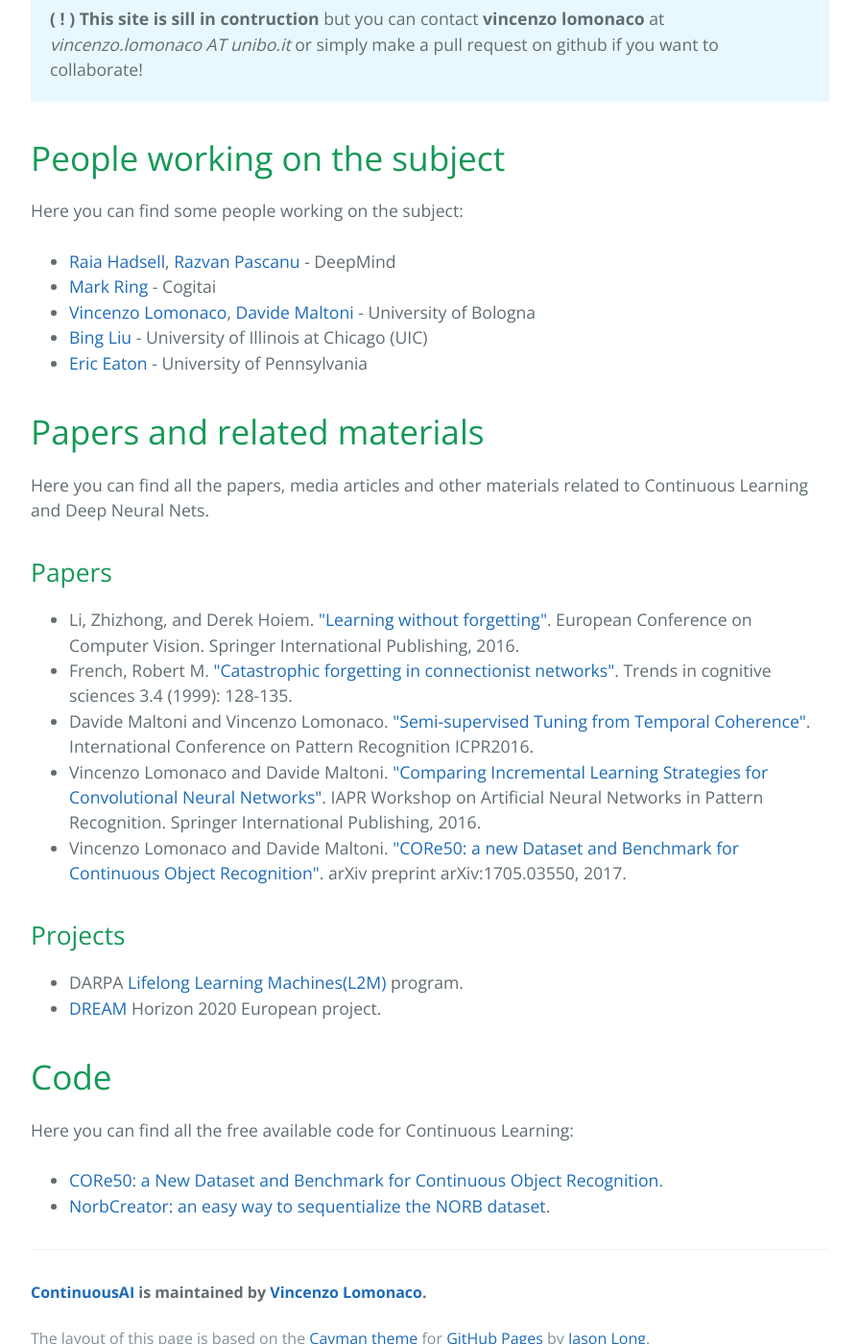
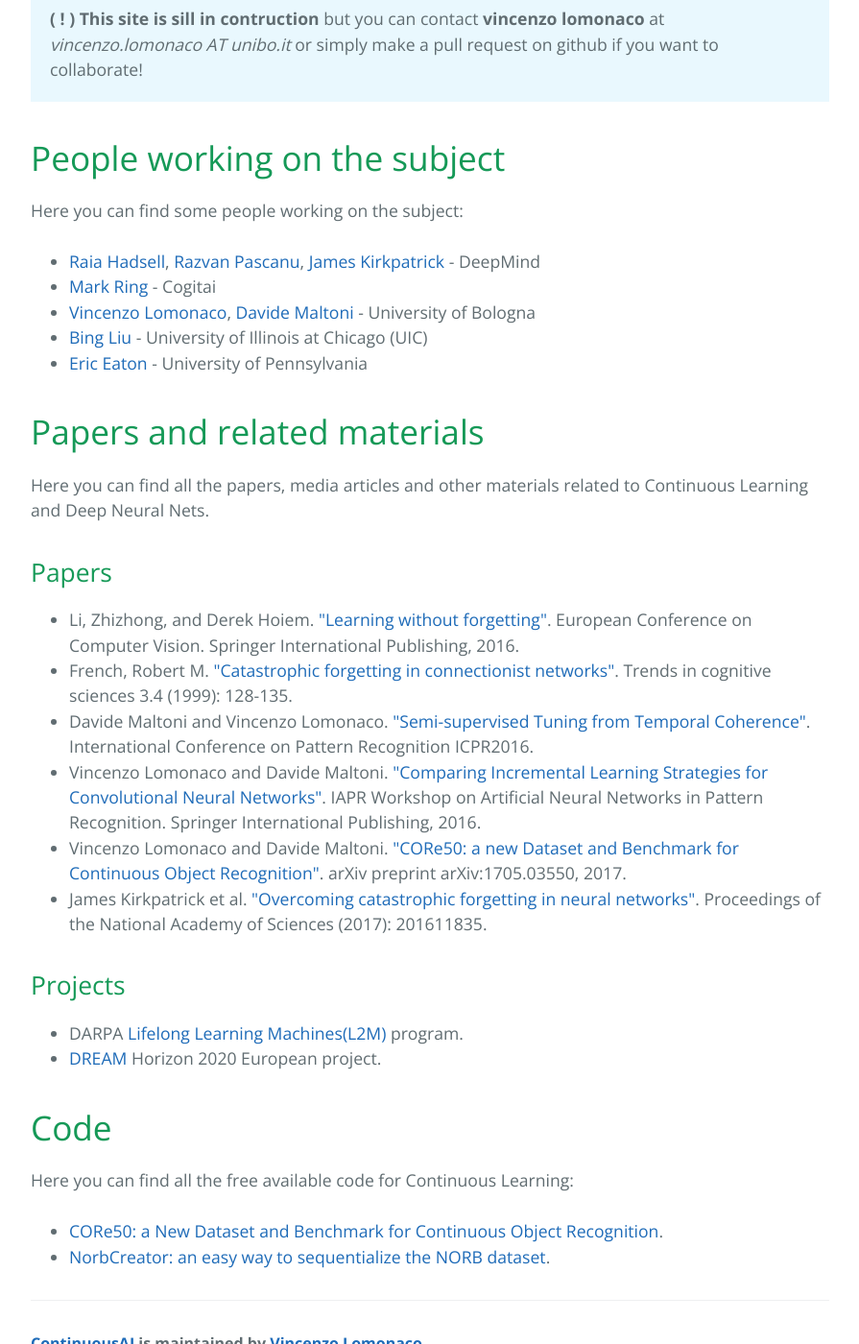
Before and after one commit to giparisi/website, a Jekyll site: the page built from index.html, in a window 1280 px wide and 1400 px high, scrolled down 673 px. Shown: the whole window at 96% size, without its empty margins (192-1087 px from the left). Built offline with Jekyll 4.4.1, drawn with Linux system fonts in a browser that asks for light colours; the list of posts is cut into pages by our own code.

Commit message:
EWc paper added

```diff
--- a/index.html
+++ b/index.html
@@ -17,7 +17,7 @@
   <h1>People working on the subject</h1>
 	Here you can find some people working on the subject:<br><br>
   <ul class="posts">
-			<li><span><a href="https://scholar.google.com/citations?hl=en&user=Q0YEc-QAAAAJ&view_op=list_works&sortby=pubdate"> Raia Hadsell</a>, <a href="https://scholar.google.it/citations?user=eSPY8LwAAAAJ&hl=it&oi=ao"> Razvan Pascanu </a> - DeepMind</li>
+			<li><span><a href="https://scholar.google.com/citations?hl=en&user=Q0YEc-QAAAAJ&view_op=list_works&sortby=pubdate"> Raia Hadsell</a>, <a href="https://scholar.google.it/citations?user=eSPY8LwAAAAJ&hl=it&oi=ao"> Razvan Pascanu</a>, <a href="https://scholar.google.it/citations?hl=it&user=pH3eZOQAAAAJ&view_op=list_works&sortby=pubdate">James Kirkpatrick</a> - DeepMind</li>
 			<li><span><a href="https://scholar.google.it/citations?user=9MlmvQUAAAAJ&hl=it&oi=ao"> Mark Ring </a> - Cogitai</li>
 			<li><span><a href="http://vincenzolomonaco.com"> Vincenzo Lomonaco</a>, <a href="http://bias.csr.unibo.it/maltoni/main.htm#">Davide Maltoni</a> - University of Bologna</li>
 			<li><span><a href="https://www.cs.uic.edu/~liub/"> Bing Liu </a> - University of Illinois at Chicago (UIC)</li>
@@ -36,6 +36,7 @@
     <li><span>Davide Maltoni and Vincenzo Lomonaco. <a href="http://arxiv.org/abs/1511.03163">"Semi-supervised Tuning from Temporal Coherence"</a>. International Conference on Pattern Recognition ICPR2016.</li>
 		<li><span>Vincenzo Lomonaco and Davide Maltoni. <a href="http://link.springer.com/chapter/10.1007/978-3-319-46182-3_15">"Comparing Incremental Learning Strategies for Convolutional Neural Networks"</a>. IAPR Workshop on Artificial Neural Networks in Pattern Recognition. Springer International Publishing, 2016. </li>
 		<li><span>Vincenzo Lomonaco and Davide Maltoni. <a href="http://link.springer.com/chapter/10.1007/978-3-319-46182-3_15">"CORe50: a new Dataset and Benchmark for Continuous Object Recognition"</a>. arXiv preprint arXiv:1705.03550, 2017. </li>
+		<li><span>James Kirkpatrick et al. <a href="http://www.pnas.org/content/114/13/3521.abstract">"Overcoming catastrophic forgetting in neural networks"</a>. Proceedings of the National Academy of Sciences (2017): 201611835. </li>
   </ul>
 
  <h2> Projects </h2>
```
Also changed, not shown: 3 other files.
